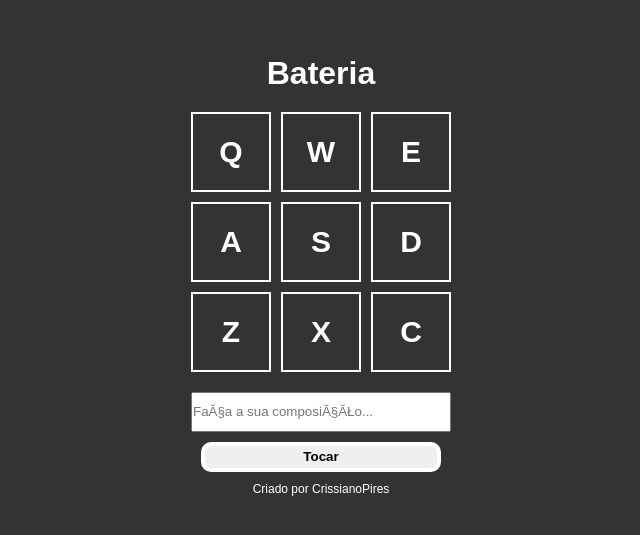
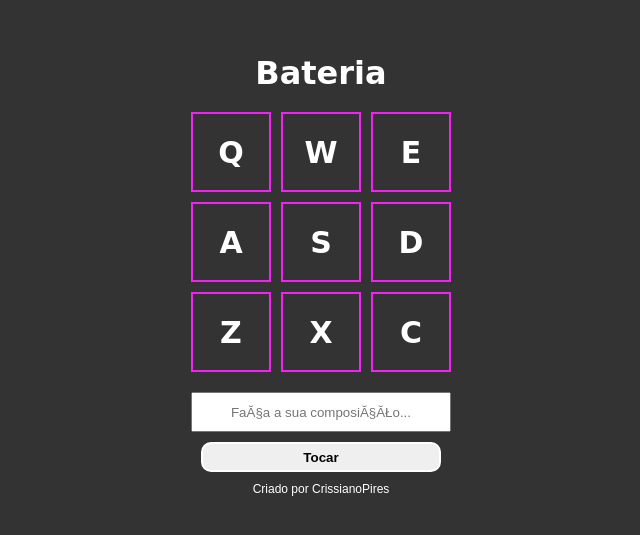
Before and after one commit to crissipires/BateriaVirtual_js-1, a plain HTML site: page index.html in a window 1280 px wide. Shown: the part 125-660 px from the top of the page, without its empty margins (319-959 px from the left). Drawn offline with Linux system fonts and the light colour scheme.

Commit message:
:lipstick: update style

```diff
--- a/style.css
+++ b/style.css
@@ -17,9 +17,11 @@ body {
 h1 {
     color: #FFF;
     margin-bottom: 20px;
+    font-family: 'Tourney', cursive;
 }
 
 .keys {
+    font-family: 'Tourney', cursive;
     display: grid;
     grid-template-columns: repeat(3, 1fr);
     gap: 10px;
@@ -28,7 +30,7 @@ h1 {
 .key {
     width: 80px;
     height: 80px;
-    border: 2px solid #FFF;
+    border: 2px solid #f321f3;
     display: flex;
     justify-content: center;
     align-items: center;
@@ -38,8 +40,8 @@ h1 {
 }
 
 .key.active {
-    border: 2px solid #FF0;
-    color: #FF0;
+    border: 2px solid rgb(108, 209, 147);
+    color: rgb(32, 204, 181);
 }
 
 .composer {
@@ -50,10 +52,11 @@ h1 {
 .composer #input {
     width: 260px;
     height: 40px;
+    text-align: center;
 }
 
 .composer button {
-    border: 4px solid #fff;
+    border: 2px solid #fff;
     width: 240px;
     height: 30px;
     margin: 10px;
```
